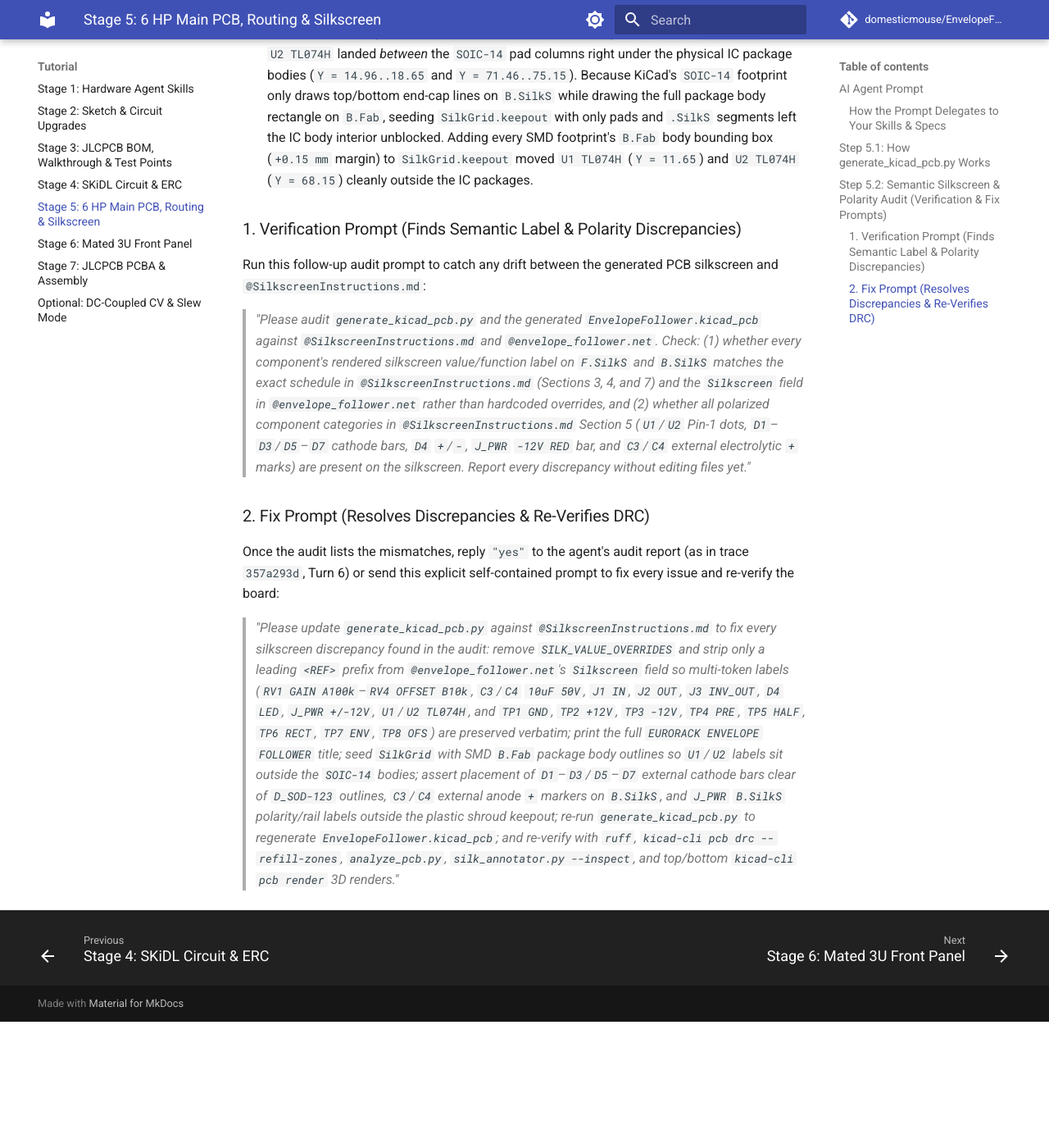
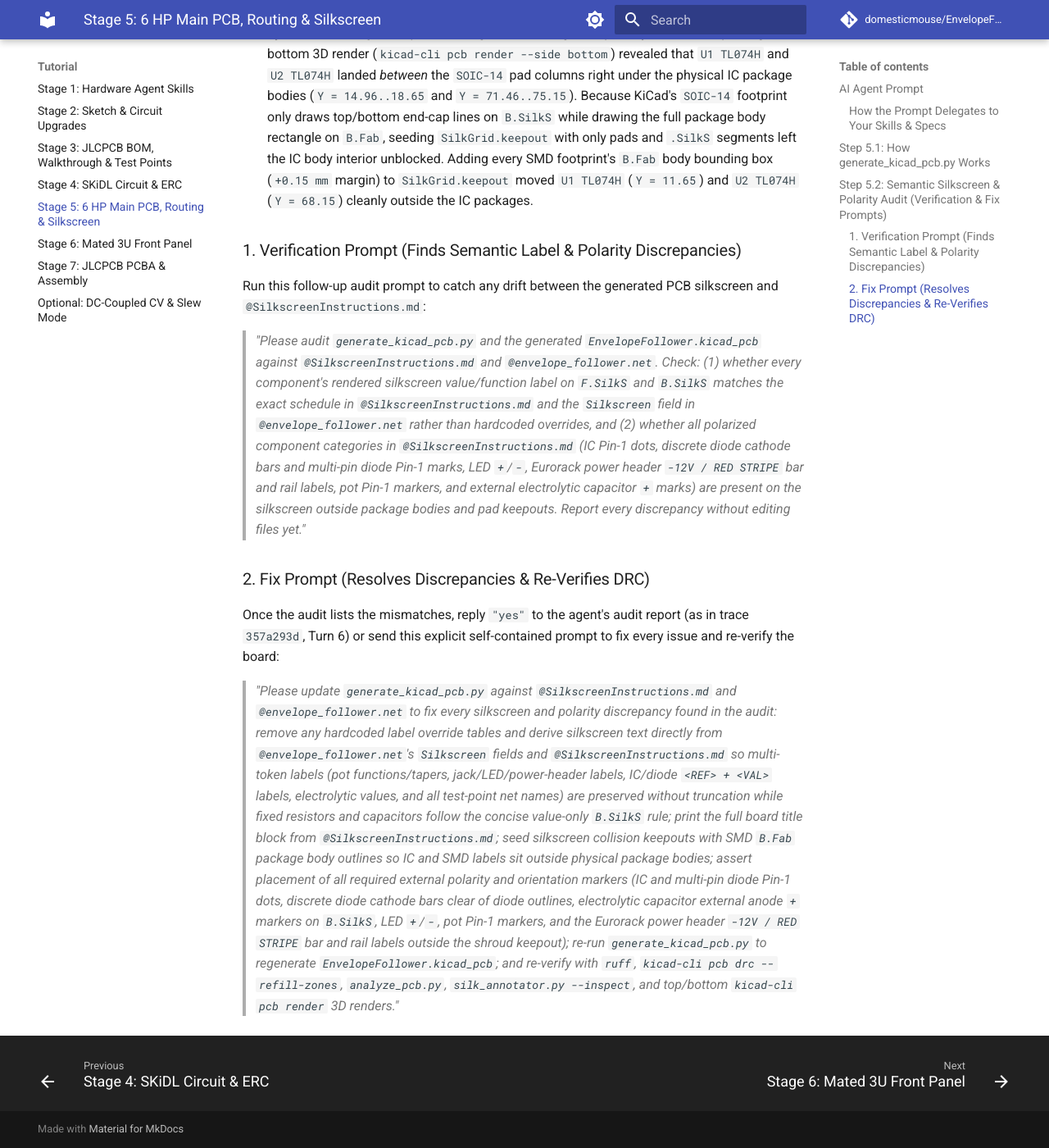
Before and after one commit to domesticmouse/EnvelopeFollower, an MkDocs documentation site: the page built from docs/tutorial/stage-5-schematic-and-pcb.md, in a window 1280 px wide and 1400 px high, scrolled down 8222 px. Shown: the whole window at 82% size. Built offline with MkDocs 1.6.1 and Material for MkDocs 9.7.7, drawn with Linux system fonts in a browser that asks for light colours; comment, search, counter and statistics services are not loaded; before the commit the page ends 9468 px from its top, so only the background shows below that; some of the changed text lies outside the part shown.

Commit message:
Clarify Stage 3 B.Cu PCBA prompts and generalize Stage 5 silkscreen prompts
Clean-room end-to-end replay of Stages 1–7 surfaced two prompt gaps that caused avoidable rework and spec conflicts when an agent follows the tutorial without peeking at the reference build:

- Stage 3 prompts omitted the single-sided bottom-side (`B.Cu`) JLCPCB Economic PCBA constraint, causing clean-room runs to assign SMT components to `F.Cu` in `EnvelopeFollowerImproved.md` and `SilkscreenInstructions.md`. That conflicted with keeping `F.Cu` clear beneath flush-mounted Eurorack panel controls in Stage 5 and with Stage 7's `--side back --smd-only` pick-and-place export. Explicitly specifying `B.Cu` placement for SMT parts, the rear IDC power header, and `DNP` test points—while reserving `F.Cu` for panel-facing controls—keeps Stages 3–7 aligned upfront.
- Stage 5 layout, audit, and fix prompts hardcoded reference-design counts, designators, section numbers, and script symbols (`45 SMD parts`, `J_PWR`, `D1`–`D3`/`D5`–`D7`, `C3`/`C4` values, `TP1`–`TP8` labels, `Sections 3, 4, and 7` / `Section 5`, and `SILK_VALUE_OVERRIDES`), which clashed with valid clean-room variations (such as different diode/capacitor selections, header designators, or document section numbering). Replacing these with netlist- and spec-driven phrasing ensures Stage 5 checks semantic label parity, `B.Fab` body keepouts, and external polarity markers accurately across any compliant clean-room architecture while leaving the reference-build walkthrough and trace post-mortem intact.

```diff
--- a/docs/tutorial/stage-5-schematic-and-pcb.md
+++ b/docs/tutorial/stage-5-schematic-and-pcb.md
@@ -6,7 +6,7 @@ Rather than importing the netlist manually, placing 62 footprints by hand, and r
 
 ## AI Agent Prompt
 
-> *"`/kicad-pcbnew-layout` `/kicad-silkscreen-markup` `/eurorack-panel` `/kicad` Please create and run `generate_kicad_pcb.py` to generate a 6 HP main PCB (`EnvelopeFollower.kicad_pcb`) from `envelope_follower.net`, following `@EnvelopeFollowerImproved.md` and `@SilkscreenInstructions.md`. Place the 4 pots, 3 jacks, and LED on `F.Cu` aligned to a 6 HP front-panel grid, and place `J_PWR`, the `DNP` test points (`TP1`–`TP8`), and all 45 SMD parts (with their `@SilkscreenInstructions.md` silkscreen labels) on `B.Cu`."*
+> *"`/kicad-pcbnew-layout` `/kicad-silkscreen-markup` `/eurorack-panel` `/kicad` Please create and run `generate_kicad_pcb.py` to generate a 6 HP main PCB (`EnvelopeFollower.kicad_pcb`) from `envelope_follower.net`, following `@EnvelopeFollowerImproved.md` and `@SilkscreenInstructions.md`. Place the 4 pots, 3 jacks, and LED on `F.Cu` aligned to a 6 HP front-panel grid, and place the Eurorack power header, any other non-panel THT parts, the `DNP` test points, and all SMD parts from the netlist (with their `@SilkscreenInstructions.md` silkscreen labels) on `B.Cu`."*
 
 ### How the Prompt Delegates to Your Skills & Specs
 
@@ -14,7 +14,7 @@ Rather than importing the netlist manually, placing 62 footprints by hand, and r
     Converts the SKiDL netlist (`62` footprints, `36` nets, embedded `LCSC`/`MPN`/`JLCPCB_Class`/`Silkscreen` fields, and `dnp` flags) directly into `EnvelopeFollower.kicad_pcb` using `kinet2pcb` and KiCad 10's bundled `pcbnew` Python API. `/kicad-pcbnew-layout` (`scripts/pcbnew_layout_template.py` and its KiCad 10 API/routing references) guides `pcbnew` board initialization, 2-layer routing, and `GND` zone fills, `/eurorack-panel` supplies the 6 HP × 3U Doepfer mechanical envelope (`29.60 × 107.00 mm` main board centered behind a `30.00 × 128.50 mm` panel) and footprint-to-bushing offset rules, and `/kicad` audits the resulting board.
 2. **Pots, Jacks & LED on `F.Cu` Aligned to a 6 HP Front-Panel Grid**:
     Keeps the 8 user-facing through-hole controls (`RV1`–`RV4`, `J1`–`J3`, `D4`) on `F.Cu` facing the front panel and applies each footprint's shaft/bushing offset (`RD901F` pots, `WQP-PJ398SM` jacks, `3 mm` LED) so the physical shafts and jack bushings land on exact millimeter grid coordinates that [Stage 6](stage-6-front-panel.md) reads to drill the front panel.
-3. **`J_PWR`, `DNP` Test Points (`TP1`–`TP8`) & 45 SMD Parts on `B.Cu`**:
+3. **Power Header, `DNP` Test Points & All SMD Parts on `B.Cu`**:
     Flips everything that is not a front-panel control onto the rear of the PCB (`B.Cu`)—orienting `J_PWR` with Pin 1/2 (`-12V / RED STRIPE`) at the bottom per `/eurorack-panel`, flagging `TP1`–`TP8` as `DNP` (`exclude_from_pos_files`, `exclude_from_bom`) so JLCPCB leaves the `1.0 mm` probe holes open, and grouping all 45 SMD components by functional stage for single-sided **Bottom Side** JLCPCB Economic PCBA while keeping `F.Cu` completely clear under the pot and jack bodies.
 4. **`/kicad-silkscreen-markup` & `@SilkscreenInstructions.md` Labels on `B.Cu` (`B.SilkS`) & Dual-Sided THT/TP Markup**:
     Uses `/kicad-silkscreen-markup` (`scripts/silk_annotator.py`) and `@SilkscreenInstructions.md` to enforce density-adaptive `B.SilkS` labels (concise value-only tokens like `20k`, `47pF`, `100nF` for `R*`/`C*` passives and `<REF> + <VAL>` like `U1 TL074H`, `D8 BAT54S` for ICs and diodes) tethered within `<= 3.5 mm` of each SMD footprint outside every SMD courtyard and `.Fab` body keepout, print `TP1`–`TP8` and all 9 THT control/power labels (`RV1 GAIN A100k` … `J_PWR +/-12V`) on **both** `F.SilkS` and `B.SilkS`, and add external Pin-1/cathode/electrolytic `+` polarity markers, the `5 × 5 mm` JLCPCB QR placeholder square, and `B.Fab` fabrication notes.
@@ -97,7 +97,7 @@ Generated EnvelopeFollower.kicad_pcb: 62 footprints (54 populated + 8 DNP), 36 n
 
 ## Step 5.2: Semantic Silkscreen & Polarity Audit (Verification & Fix Prompts)
 
-Geometric verification tools (`kicad-cli pcb drc` and `analyze_pcb.py`) confirm **physical and electrical rules** (`0` copper shorts, `0` unrouted nets, `0` `silk_overlap` / `silk_over_copper` violations, and `100%` fabrication notes completeness), while `silk_annotator.py --inspect` confirms **`100%` labeled non-fiducial footprints with `0` tether-drift or split-pair hits (`RESULT: PASS`)**; however, they do **not** verify **semantic label parity**—whether the human-readable function/value text printed next to each footprint actually matches `@SilkscreenInstructions.md` and the `Silkscreen` fields inside `envelope_follower.net`, or whether every polarized package category in `@SilkscreenInstructions.md` Section 5 received its external orientation mark.
+Geometric verification tools (`kicad-cli pcb drc` and `analyze_pcb.py`) confirm **physical and electrical rules** (`0` copper shorts, `0` unrouted nets, `0` `silk_overlap` / `silk_over_copper` violations, and `100%` fabrication notes completeness), while `silk_annotator.py --inspect` confirms **`100%` labeled non-fiducial footprints with `0` tether-drift or split-pair hits (`RESULT: PASS`)**; however, they do **not** verify **semantic label parity**—whether the human-readable function/value text printed next to each footprint actually matches `@SilkscreenInstructions.md` and the `Silkscreen` fields inside `envelope_follower.net`, or whether every polarized package category in `@SilkscreenInstructions.md` received its external orientation mark.
 
 For example, in our Stage 5 trace (`357a293d`, Steps 446–524), the generator script passed DRC with `0` violations, yet running the semantic audit and inspecting the rendered board uncovered three issues (which `kicad-silkscreen-markup` from [Stage 1](stage-1-agent-skills.md) now guards against, though running this audit still verifies semantic parity against `@SilkscreenInstructions.md`):
 
@@ -109,10 +109,10 @@ For example, in our Stage 5 trace (`357a293d`, Steps 446–524), the generator s
 
 Run this follow-up audit prompt to catch any drift between the generated PCB silkscreen and `@SilkscreenInstructions.md`:
 
-> *"Please audit `generate_kicad_pcb.py` and the generated `EnvelopeFollower.kicad_pcb` against `@SilkscreenInstructions.md` and `@envelope_follower.net`. Check: (1) whether every component's rendered silkscreen value/function label on `F.SilkS` and `B.SilkS` matches the exact schedule in `@SilkscreenInstructions.md` (Sections 3, 4, and 7) and the `Silkscreen` field in `@envelope_follower.net` rather than hardcoded overrides, and (2) whether all polarized component categories in `@SilkscreenInstructions.md` Section 5 (`U1`/`U2` Pin-1 dots, `D1`–`D3`/`D5`–`D7` cathode bars, `D4` `+`/`-`, `J_PWR` `-12V RED` bar, and `C3`/`C4` external electrolytic `+` marks) are present on the silkscreen. Report every discrepancy without editing files yet."*
+> *"Please audit `generate_kicad_pcb.py` and the generated `EnvelopeFollower.kicad_pcb` against `@SilkscreenInstructions.md` and `@envelope_follower.net`. Check: (1) whether every component's rendered silkscreen value/function label on `F.SilkS` and `B.SilkS` matches the exact schedule in `@SilkscreenInstructions.md` and the `Silkscreen` field in `@envelope_follower.net` rather than hardcoded overrides, and (2) whether all polarized component categories in `@SilkscreenInstructions.md` (IC Pin-1 dots, discrete diode cathode bars and multi-pin diode Pin-1 marks, LED `+`/`-`, Eurorack power header `-12V / RED STRIPE` bar and rail labels, pot Pin-1 markers, and external electrolytic capacitor `+` marks) are present on the silkscreen outside package bodies and pad keepouts. Report every discrepancy without editing files yet."*
 
 ### 2. Fix Prompt (Resolves Discrepancies & Re-Verifies DRC)
 
 Once the audit lists the mismatches, reply `"yes"` to the agent's audit report (as in trace `357a293d`, Turn 6) or send this explicit self-contained prompt to fix every issue and re-verify the board:
 
-> *"Please update `generate_kicad_pcb.py` against `@SilkscreenInstructions.md` to fix every silkscreen discrepancy found in the audit: remove `SILK_VALUE_OVERRIDES` and strip only a leading `<REF> ` prefix from `@envelope_follower.net`'s `Silkscreen` field so multi-token labels (`RV1 GAIN A100k`–`RV4 OFFSET B10k`, `C3`/`C4` `10uF 50V`, `J1 IN`, `J2 OUT`, `J3 INV_OUT`, `D4 LED`, `J_PWR +/-12V`, `U1`/`U2 TL074H`, and `TP1 GND`, `TP2 +12V`, `TP3 -12V`, `TP4 PRE`, `TP5 HALF`, `TP6 RECT`, `TP7 ENV`, `TP8 OFS`) are preserved verbatim; print the full `EURORACK ENVELOPE FOLLOWER` title; seed `SilkGrid` with SMD `B.Fab` package body outlines so `U1`/`U2` labels sit outside the `SOIC-14` bodies; assert placement of `D1`–`D3`/`D5`–`D7` external cathode bars clear of `D_SOD-123` outlines, `C3`/`C4` external anode `+` markers on `B.SilkS`, and `J_PWR` `B.SilkS` polarity/rail labels outside the plastic shroud keepout; re-run `generate_kicad_pcb.py` to regenerate `EnvelopeFollower.kicad_pcb`; and re-verify with `ruff`, `kicad-cli pcb drc --refill-zones`, `analyze_pcb.py`, `silk_annotator.py --inspect`, and top/bottom `kicad-cli pcb render` 3D renders."*
+> *"Please update `generate_kicad_pcb.py` against `@SilkscreenInstructions.md` and `@envelope_follower.net` to fix every silkscreen and polarity discrepancy found in the audit: remove any hardcoded label override tables and derive silkscreen text directly from `@envelope_follower.net`'s `Silkscreen` fields and `@SilkscreenInstructions.md` so multi-token labels (pot functions/tapers, jack/LED/power-header labels, IC/diode `<REF> + <VAL>` labels, electrolytic values, and all test-point net names) are preserved without truncation while fixed resistors and capacitors follow the concise value-only `B.SilkS` rule; print the full board title block from `@SilkscreenInstructions.md`; seed silkscreen collision keepouts with SMD `B.Fab` package body outlines so IC and SMD labels sit outside physical package bodies; assert placement of all required external polarity and orientation markers (IC and multi-pin diode Pin-1 dots, discrete diode cathode bars clear of diode outlines, electrolytic capacitor external anode `+` markers on `B.SilkS`, LED `+`/`-`, pot Pin-1 markers, and the Eurorack power header `-12V / RED STRIPE` bar and rail labels outside the shroud keepout); re-run `generate_kicad_pcb.py` to regenerate `EnvelopeFollower.kicad_pcb`; and re-verify with `ruff`, `kicad-cli pcb drc --refill-zones`, `analyze_pcb.py`, `silk_annotator.py --inspect`, and top/bottom `kicad-cli pcb render` 3D renders."*
```
Also changed, not shown: docs/tutorial/stage-3-bom-and-dfm.md (+5 -5 lines).
